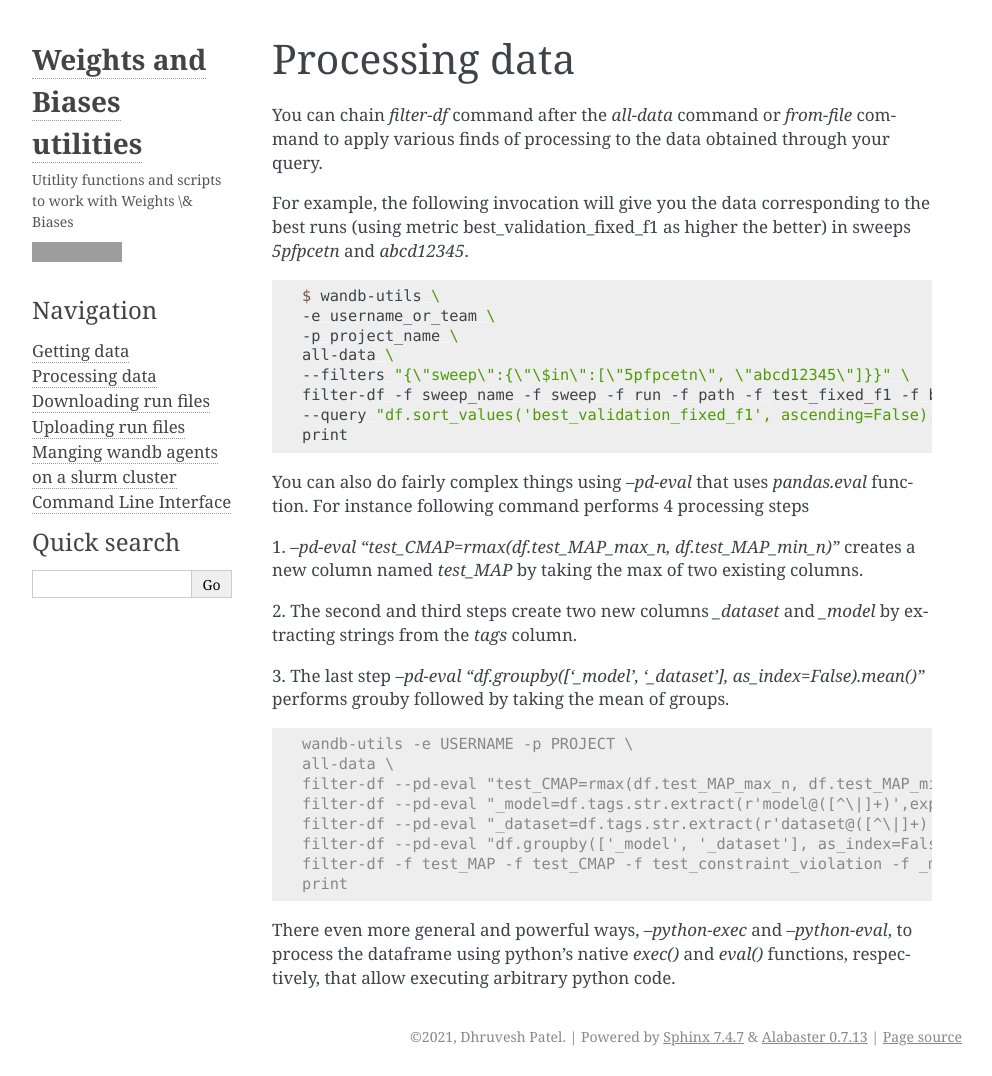
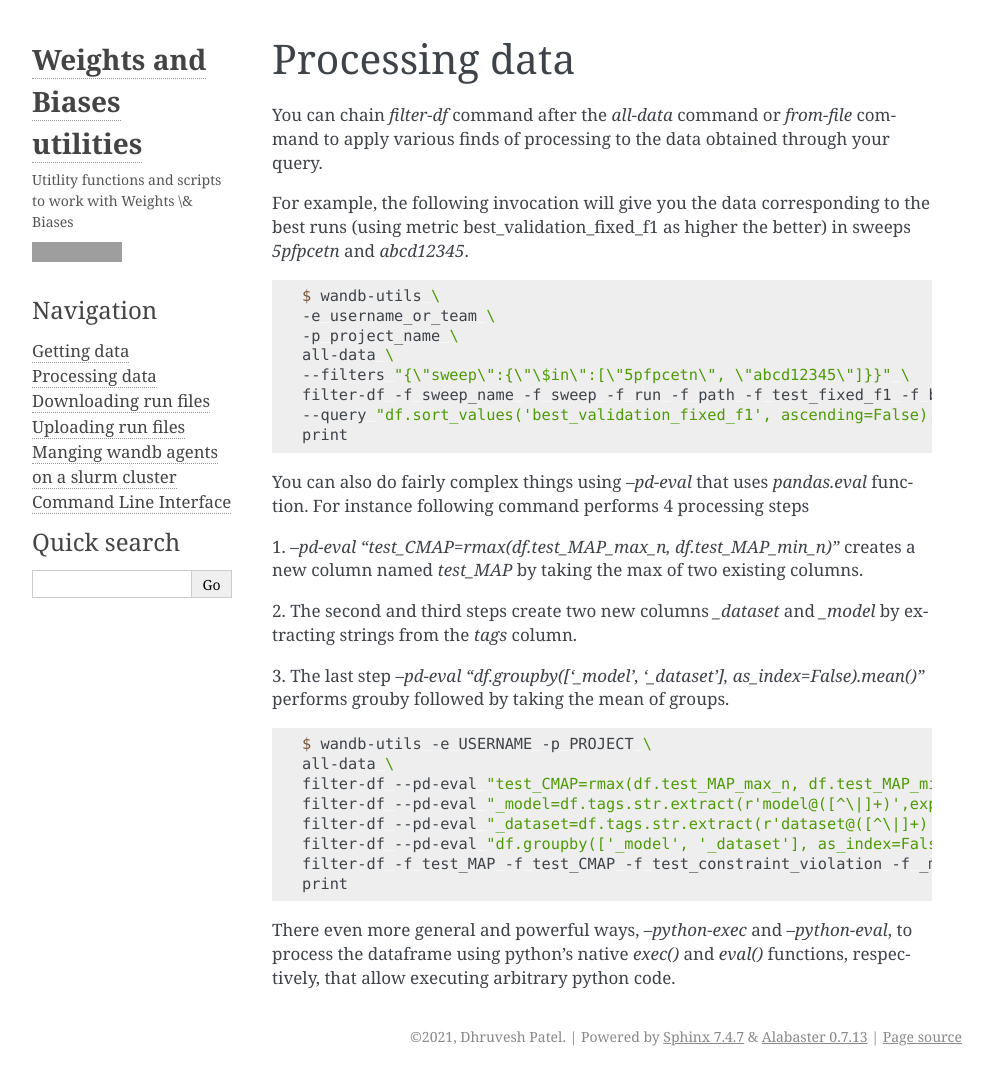
Before and after one commit to dhruvdcoder/wandb-utils, a Sphinx documentation site: the page built from docs/processing_data.rst, in a window 1280 px wide and 1076 px high. Shown: the whole window, without its empty margins (148-1140 px from the left). Built offline with Sphinx 7.4.7, drawn with Linux system fonts in a browser that asks for light colours; grey boxes are pictures that could not be loaded.

```diff
--- a/docs/processing_data.rst
+++ b/docs/processing_data.rst
@@ -32,7 +32,7 @@ performs grouby followed by taking the mean of groups.
 
 .. code-block:: console
 
-    wandb-utils -e USERNAME -p PROJECT \
+    $ wandb-utils -e USERNAME -p PROJECT \
     all-data \
     filter-df --pd-eval "test_CMAP=rmax(df.test_MAP_max_n, df.test_MAP_min_n)" \
     filter-df --pd-eval "_model=df.tags.str.extract(r'model@([^\|]+)',expand=False)" \
--- a/src/wandb_utils/version.py
+++ b/src/wandb_utils/version.py
@@ -1,6 +1,6 @@
 _MAJOR = "0"
 _MINOR = "1"
-_PATCH = "1"
+_PATCH = "2"
 _SUFFIX = ""
 
 VERSION_SHORT = f"{_MAJOR}.{_MINOR}"
```
